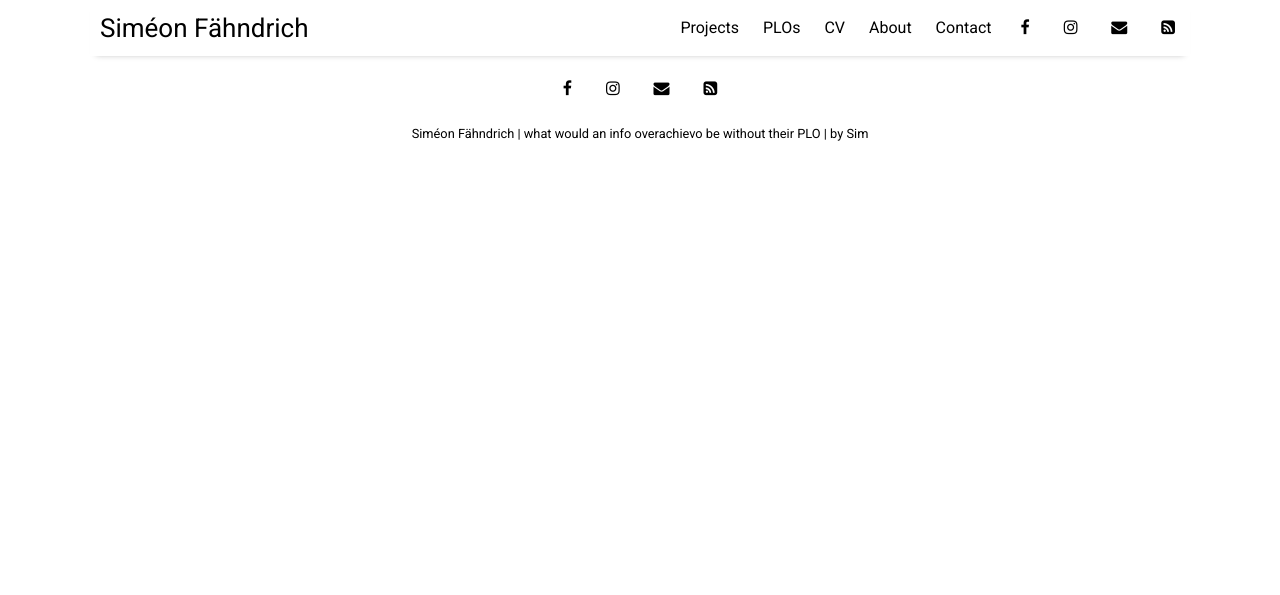
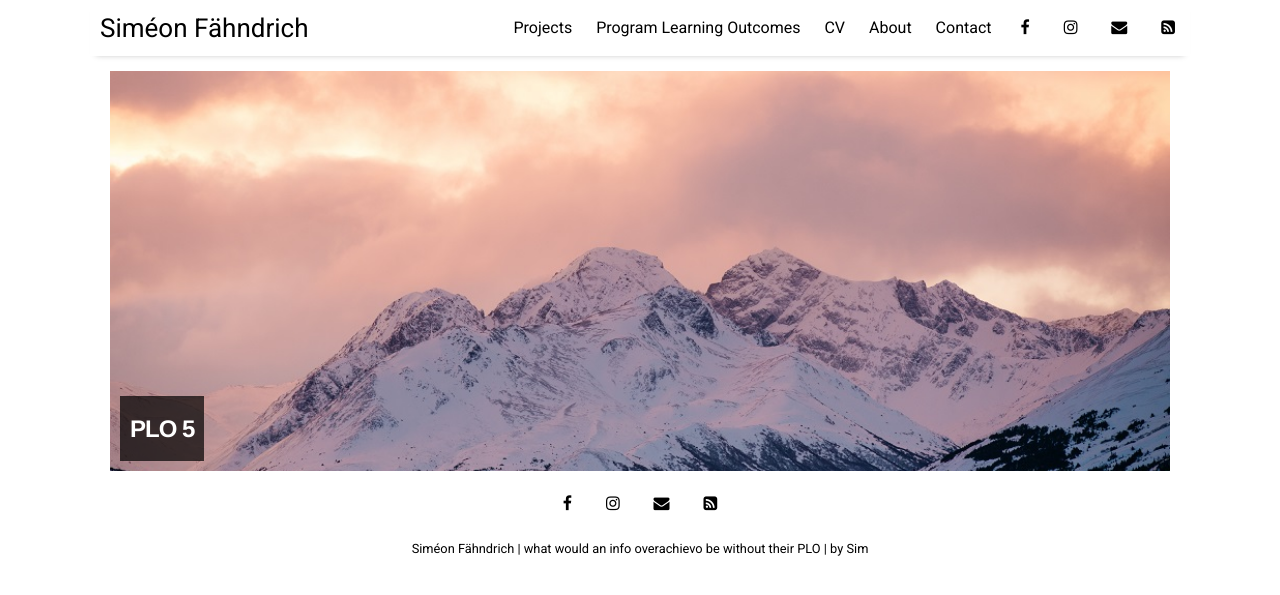
Before and after one commit to simeonfaehndrich/portfolio, a Jekyll site: the page built from pages/plos.md, in a window 1280 px wide. Shown: the top 595 px of the page. Built offline with Jekyll 4.4.1, drawn with Linux system fonts in a browser that asks for light colours; nearby versions of some CDN libraries.

Commit message:
File naming trial

```diff
--- a/_data/settings.yml
+++ b/_data/settings.yml
@@ -8,7 +8,7 @@ google-ID: 'UA-112060364-2'
 
 menu:
 - {name: 'Projects',  url: 'projects'}
-- {name: 'PLOs', url: 'plos'}
+- {name: 'Program Learning Outcomes', url: 'plos'}
 - {name: 'CV',      url: 'cv'}
 - {name: 'About',              url: 'about'}
 - {name: 'Contact',            url: 'contact'}
--- a/pages/plos.md
+++ b/pages/plos.md
@@ -1,6 +1,6 @@
 ---
 layout: category
-title: PLOs
+title: Program Learning Outcomes
 category: plos
 permalink: /plos
 ---
```
Also changed, not shown: _posts/2016-04-04-about-the-author.md (+1 -1 lines), _posts/2026-05-05-learning-resources.md (+1 -1 lines).
